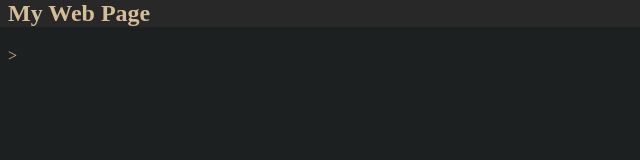
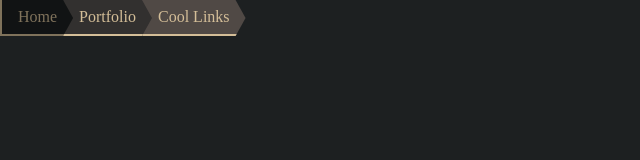
Before and after one commit to sacnit/sacnit.github.io, a plain HTML site: page index.html in a window 1280 px wide. Shown: the whole page, without its empty margins (0-640 px from the left). Drawn offline with Linux system fonts and the light colour scheme.

Commit message:
Navigation menu looks nearlty done

```diff
--- a/index.html
+++ b/index.html
@@ -2,10 +2,9 @@
     <link rel="stylesheet" href="style.css">
 </header>
 <body>
-    <section class="header">
-        <h1>My Web Page</h1>
-    </section>
-    <section class="content">
-        >
-    </section>
+    <div class="header_menu">
+        <div class="menu_1">Home</div>
+        <div class="menu_2">Portfolio</div>
+        <div class="menu_3">Cool Links</div>
+    </div>
 </body>
--- a/style.css
+++ b/style.css
@@ -1,27 +1,46 @@
 /* Gruvbox Dark Theme Inspired Stylesheet */
-/* https://www.color-hex.com/color-palette/1026676 */
-
-/* Body */
+/* https://user-images.githubusercontent.com/58662350/213884009-87533cf3-e3c5-4d46-85f7-f6993b6dd887.png */
+/* https://user-images.githubusercontent.com/37491630/75227134-891fbb80-57a5-11ea-878e-b8b2972cfd6e.png */
 body {
-    background-color: #1d2021;
-    color: #d4be98;
-    margin-top: 0;
-    margin-left: 0;
-    margin-right: 0;
-    padding-top: 0;
-    padding-left: 0;
-    padding-right: 0;
-}
-
-/* Content */
-.content {
-    margin-left: 8px;
+    padding: 0;
+    margin: 0;
     background-color: #1d2021;
     color: #d4be98;
 }
-
-/* Header */
-.header {
-    padding-left: 8px;
-    background-color: #282828;
+.header_menu {
+    display: flex;
+    flex-direction: row;
+    gap: 0;
 }
+.menu_1, .menu_2, .menu_3 {
+    display: flex;
+    width: fit-content;
+    padding: 8px 16px;
+    color: #d4be98;
+    background-color: #1d2021; /* Default background to avoid gaps */
+    position: relative;
+    clip-path: polygon(0 0, calc(100% - 10px) 0, 100% 50%, calc(100% - 10px) 100%, 0 100%);
+    border: 2px solid #d4be98;
+    border-left: none; /* Remove left border for seamless slant */
+    border-right: none;
+    border-top: none;
+}
+.menu_1 {
+    clip-path: polygon(0 0, calc(100% - 10px) 0, 100% 50%, calc(100% - 10px) 100%, 0 100%);
+    border-left: 2px solid #d4be98; /* Add left border for the first menu */
+    z-index: 3;
+}
+.menu_2 {
+    background-color: #32302f;
+    margin-left: -10px;
+    z-index: 2;
+}
+.menu_3 {
+    background-color: #504945;
+    margin-left: -10px;
+    z-index: 1;
+}
+.menu_1:hover, .menu_2:hover, .menu_3:hover {
+    filter: brightness(60%); /* Darkens the element by 10% */
+    transition: filter 0.3s ease; /* Smooth transition effect */
+}
```
